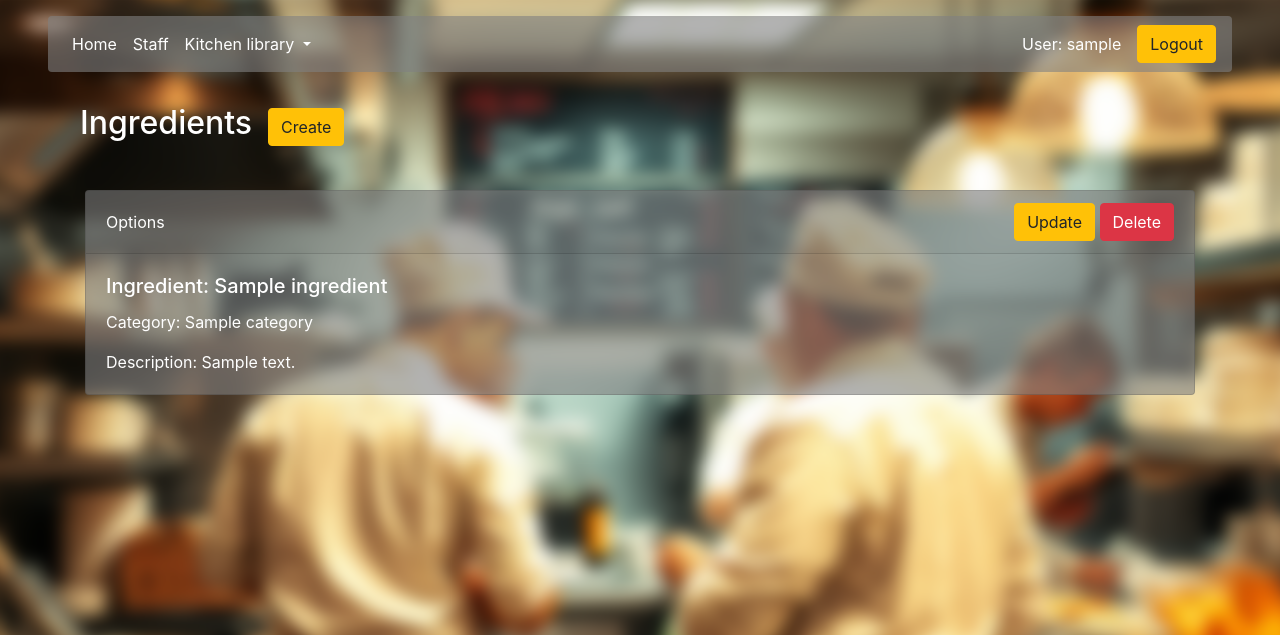
After one commit to Dogober/restaurant-kitchen-service, a Django app: page /ingredients/ in a window 1280 px wide. The commit adds this page. Shown: the top 635 px of the page. Run offline with Django 5.2, Linux system fonts and the light colour scheme; a user stored in the database is signed in; tables that the repository leaves empty hold one stand-in row (values such as "Sample post").

Commit message:
Implement Ingredient views: List, update, create, delete & create relevant templates and urls as well| Important! Fix DishForm eliminate problem with adding ingredients: add assigned_ingredients to it

```diff
--- a/kitchen/urls.py
+++ b/kitchen/urls.py
@@ -15,6 +15,10 @@ from .views import (
     CategoryCreateView,
     CategoryUpdateView,
     CategoryDeleteView,
+    IngredientListView,
+    IngredientCreateView,
+    IngredientUpdateView,
+    IngredientDeleteView,
 )
 
 urlpatterns = [
@@ -32,6 +36,10 @@ urlpatterns = [
     path("categories/create/", CategoryCreateView.as_view(), name="category-create"),
     path("categories/<int:pk>/update/", CategoryUpdateView.as_view(), name="category-update"),
     path("categories/<int:pk>/delete/", CategoryDeleteView.as_view(), name="category-delete"),
+    path("ingredients/", IngredientListView.as_view(), name="ingredient-list"),
+    path("ingredients/create/", IngredientCreateView.as_view(), name="ingredient-create"),
+    path("ingredients/<int:pk>/update/", IngredientUpdateView.as_view(), name="ingredient-update"),
+    path("ingredients/<int:pk>/delete/", IngredientDeleteView.as_view(), name="ingredient-delete"),
 ]
 
 app_name = "kitchen"
--- a/kitchen/views.py
+++ b/kitchen/views.py
@@ -7,7 +7,7 @@ from django.urls import reverse_lazy
 from django.views import generic
 
 from kitchen.forms import DishForm, StaffCreationForm
-from kitchen.models import Dish, Task, Order, User, DishType, Category
+from kitchen.models import Dish, Task, Order, User, DishType, Category, Ingredient
 
 
 @login_required
@@ -60,12 +60,13 @@ class StaffDetailView(LoginRequiredMixin, generic.DetailView):
             dish = form.save(commit=False)
             dish.save()
             dish.users.add(form.cleaned_data["assigned_chef"])
+            dish.ingredients.add(*form.cleaned_data["assigned_ingredients"])
             return self.form_valid(form)
         else:
             return self.form_invalid(form)
 
     def form_valid(self, form):
-        return redirect("staff-detail", pk=self.object.pk)
+        return redirect("kitchen:staff-detail", pk=self.object.pk)
 
     def form_invalid(self, form):
         return self.render_to_response(self.get_context_data(form=form))
@@ -131,3 +132,24 @@ class CategoryUpdateView(LoginRequiredMixin, generic.UpdateView):
 class CategoryDeleteView(LoginRequiredMixin, generic.DeleteView):
     model = Category
     success_url = reverse_lazy("kitchen:category-list")
+
+
+class IngredientListView(LoginRequiredMixin, generic.ListView):
+    model = Ingredient
+
+
+class IngredientCreateView(LoginRequiredMixin, generic.CreateView):
+    model = Ingredient
+    fields = "__all__"
+    success_url = reverse_lazy("kitchen:ingredient-list")
+
+
+class IngredientUpdateView(LoginRequiredMixin, generic.UpdateView):
+    model = Ingredient
+    fields = "__all__"
+    success_url = reverse_lazy("kitchen:ingredient-list")
+
+
+class IngredientDeleteView(LoginRequiredMixin, generic.DeleteView):
+    model = Ingredient
+    success_url = reverse_lazy("kitchen:ingredient-list")
--- a/templates/includes/sidebar.html
+++ b/templates/includes/sidebar.html
@@ -18,7 +18,7 @@
         </a>
         <div class="dropdown-menu" aria-labelledby="kitchenLibrary">
           <a class="dropdown-item" href="{% url 'kitchen:dish-type-list' %}">Dish types</a>
-          <a class="dropdown-item" href="#">Ingredients</a>
+          <a class="dropdown-item" href="{% url 'kitchen:ingredient-list' %}">Ingredients</a>
           <a class="dropdown-item" href="{% url 'kitchen:category-list' %}">Categories</a>
         </div>
       </li>
--- /dev/null
+++ b/templates/kitchen/ingredient_list.html
@@ -0,0 +1,26 @@
+{% extends "base.html" %}
+
+{% block content %}
+  <div class="d-flex align-items-center text-white p-3 m-3">
+    <h2>Ingredients</h2>
+    <a href="{% url 'kitchen:ingredient-create' %}" class="btn btn-warning ml-3">Create</a>
+  </div>
+  {% for ingredient in ingredient_list %}
+    <div class="container mt-4">
+      <div class="card text-white bg-default mb-3">
+        <div class="card-header d-flex justify-content-between align-items-center">
+          <div>Options</div>
+          <div>
+            <a href="{% url 'kitchen:ingredient-update' pk=ingredient.id %}" class="btn btn-warning">Update</a>
+            <a href="{% url 'kitchen:ingredient-delete' pk=ingredient.id %}" class="btn btn-danger">Delete</a>
+          </div>
+        </div>
+        <div class="card-body">
+          <h5 class="card-title">Ingredient: {{ ingredient.name }}</h5>
+          <p class="card-text">Category: {{ ingredient.category }}</p>
+          <p class="card-text">Description: {{ ingredient.description }}</p>
+        </div>
+      </div>
+    </div>
+  {% endfor %}
+{% endblock %}
```
Also changed, not shown: kitchen/forms.py (+7 -2 lines), templates/kitchen/ingredient_confirm_delete.html (added, +15 -0 lines), templates/kitchen/ingredient_form.html (added, +14 -0 lines).
